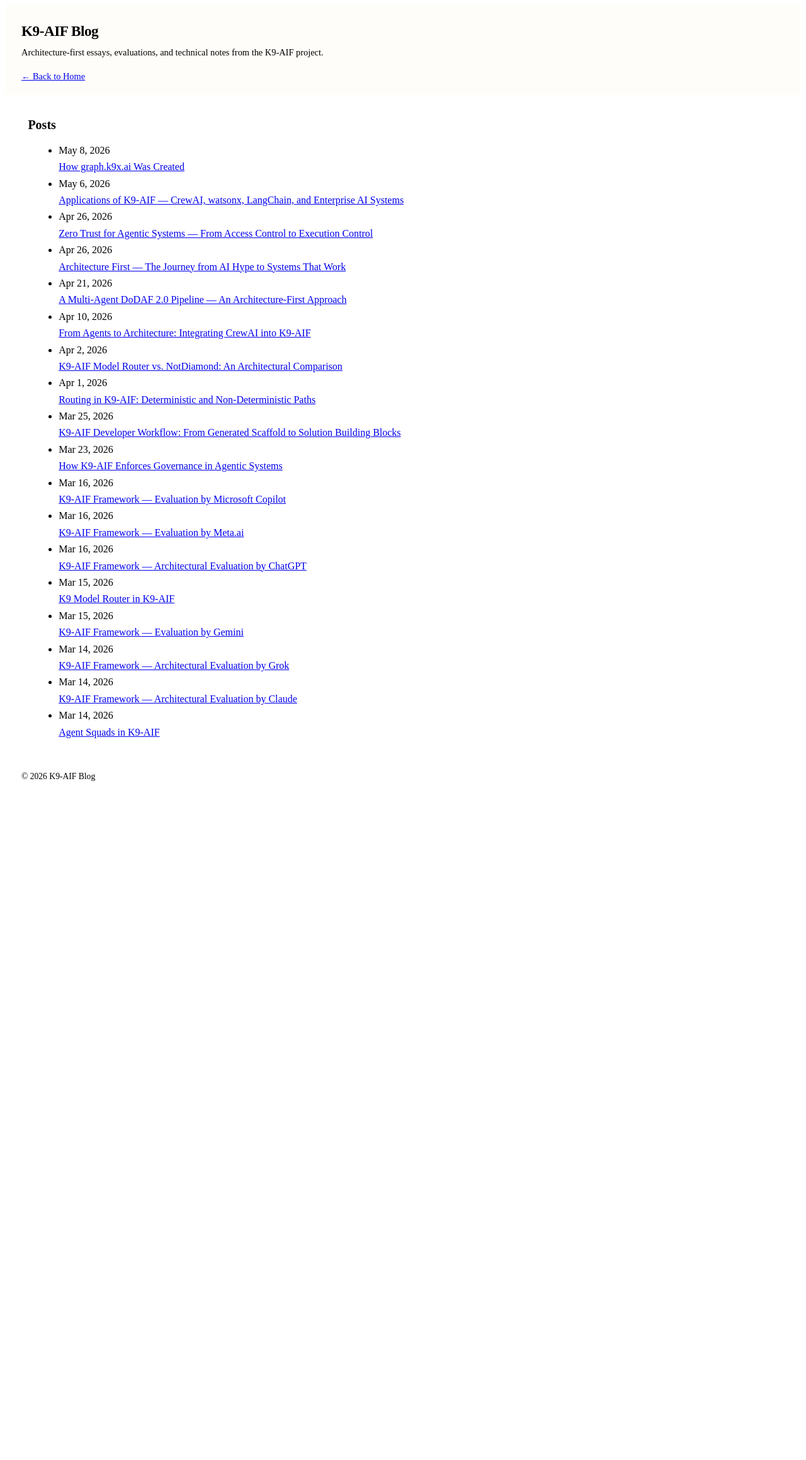
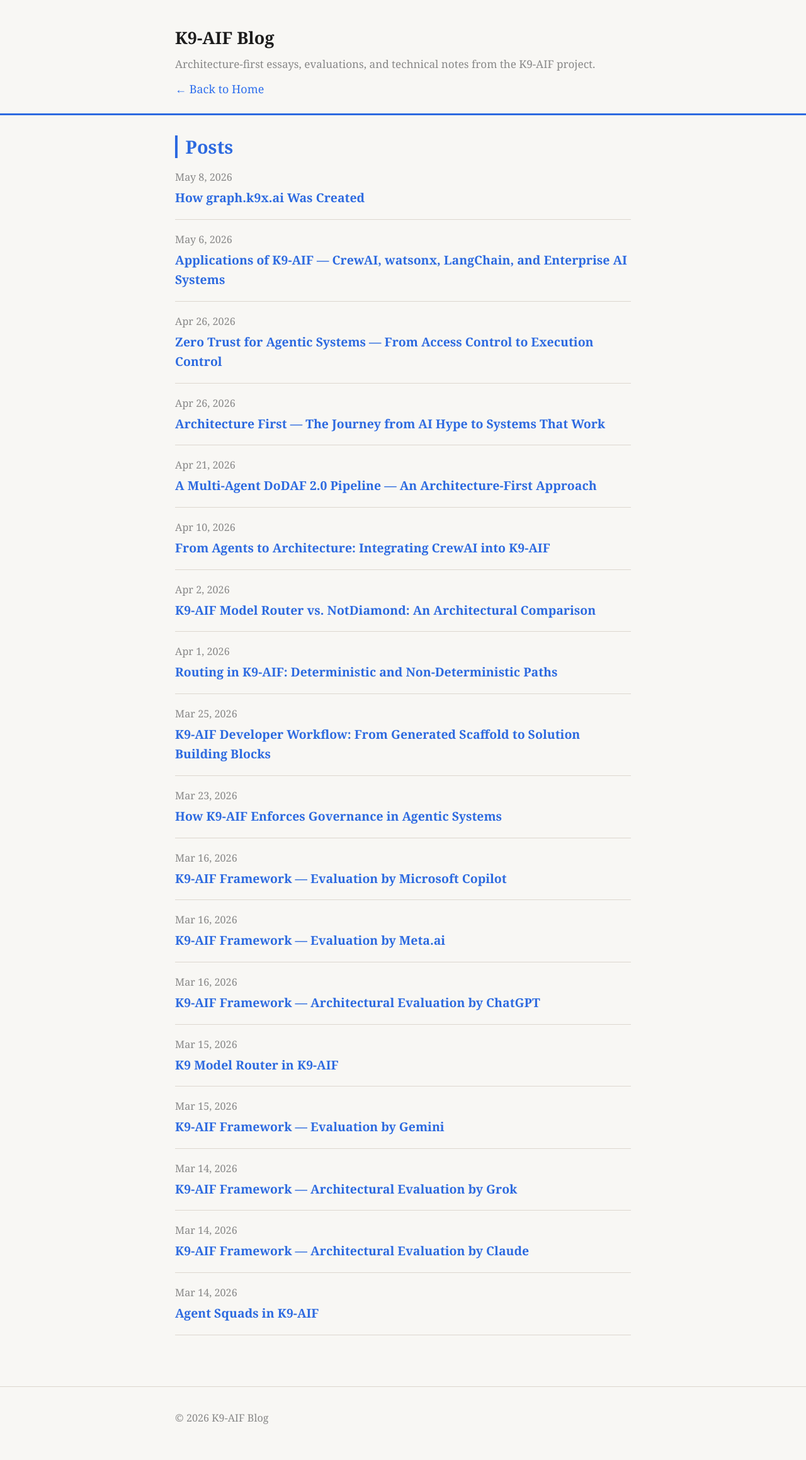
Before and after one commit to k9aif/k9-aif-blogs, a Jekyll site: the page built from index.md, in a window 1280 px wide. Shown: the whole page at 63% size. Built offline with Jekyll 4.4.1, drawn with Linux system fonts in a browser that asks for light colours; before the commit the page ends 1296 px from its top, so only the background shows below that.

Commit message:
Update style.css

```diff
--- a/assets/css/style.css
+++ b/assets/css/style.css
@@ -1,101 +1,197 @@
-html {
-  font-size: 16px;
-  scroll-behavior: smooth;
+/* ── K9-AIF Blog Unified style.css ── */
+
+:root {
+  --bg: #f8f7f4;
+  --text: #1c1c1c;
+  --muted: #888;
+  --border: #ddd7cf;
+  --accent: #2d6ae0;
+  --accent-hover: #1a4fba;
+  --accent-light: #eef3fc;
+  --accent-text: #1a3a6e;
+  --code-bg: #eef3fc;
+  --quote-bg: #eef3fc;
+  --quote-color: #2a4a80;
 }
 
+* { box-sizing: border-box; }
+
+html { font-size: 18px; scroll-behavior: smooth; }
+
 body {
-  line-height: 1.65;
+  margin: 0;
+  padding: 0;
+  background: var(--bg);
+  color: var(--text);
+  font-family: Georgia, "Times New Roman", serif;
+  font-weight: 400;
+  line-height: 1.75;
 }
 
-.container {
-  max-width: 820px;
-  padding: 0 26px;
-}
+.container { max-width: 780px; margin: 0 auto; padding: 0 28px; }
 
-/* Header */
+/* ── Header ── */
 .site-header {
-  padding: 22px 0 16px;
-  border-bottom: 1px solid var(--border);
-  margin-bottom: 26px;
-  background: #fffdf9;
+  padding: 36px 0 22px;
+  border-bottom: 3px solid var(--accent);
+  margin-bottom: 32px;
 }
 
 .site-title {
-  font-size: 1.45rem;
+  display: inline-block;
+  font-size: 1.5rem;
   font-weight: 700;
-  letter-spacing: -0.02em;
+  text-decoration: none;
+  color: var(--text);
+  margin-bottom: 4px;
 }
 
+.site-title:hover { color: var(--accent); }
+
 .site-description {
-  font-size: 0.9rem;
-  margin-top: 4px;
+  margin: 0;
+  color: var(--muted);
+  font-size: 0.95rem;
 }
 
-/* Content */
-h1 {
-  font-size: 1.9rem;
-  line-height: 1.18;
-  margin-top: 0;
-  margin-bottom: 0.75rem;
-  letter-spacing: -0.025em;
+/* ── Content ── */
+.content { padding-bottom: 64px; }
+
+/* ── Headings ── */
+h1 { font-size: 2rem; font-weight: 700; color: var(--text); line-height: 1.2; margin-top: 0; margin-bottom: 0.65rem; }
+h2 { font-size: 1.45rem; font-weight: 700; color: var(--accent); line-height: 1.25; margin-top: 1.8rem; margin-bottom: 0.5rem; padding-left: 0.7rem; border-left: 4px solid var(--accent); }
+h3 { font-size: 1.25rem; font-weight: 600; color: var(--text); line-height: 1.3; margin-top: 1.2rem; margin-bottom: 0.4rem; }
+h4 { font-size: 1.05rem; font-weight: 600; color: var(--text); line-height: 1.3; margin-top: 1rem; margin-bottom: 0.35rem; }
+
+/* Strong / Bold text */
+.content strong, .content b { font-weight: 700; color: var(--text); }
+
+/* ── Paragraphs ── */
+p { margin: 0.8rem 0; line-height: 1.7; }
+
+/* ── Lists ── */
+ul, ol { margin: 0.7rem 0 1rem 1.3rem; padding: 0; }
+li { margin: 0.35rem 0; }
+li::marker { color: var(--accent); }
+
+/* ── Links ── */
+a { color: var(--accent); text-decoration: none; }
+a:hover { color: var(--accent-hover); text-decoration: underline; }
+
+/* ── Blockquotes ── */
+blockquote {
+  margin: 1.2rem 0;
+  padding: 0.6rem 1rem;
+  border-left: 4px solid var(--accent);
+  border-radius: 0 6px 6px 0;
+  background: var(--quote-bg);
+  color: var(--quote-color);
+  font-style: italic;
 }
 
-h2 {
-  font-size: 1.25rem;
-  margin-top: 2rem;
-  margin-bottom: 0.6rem;
-  padding-left: 0.65rem;
-  border-left: 3px solid var(--accent);
+/* ── Horizontal rules ── */
+hr { border: none; border-top: 1px solid var(--border); margin: 2rem 0; }
+
+/* ── Code ── */
+code { background: var(--code-bg); color: var(--accent-text); padding: 0.13rem 0.33rem; border-radius: 4px; font-size: 0.9em; }
+pre {
+  background: var(--code-bg);
+  padding: 1rem;
+  overflow-x: auto;
+  border-radius: 6px;
+  line-height: 1.55;
+  margin: 1rem 0 1.2rem;
+}
+pre code { background: none; color: var(--accent-text); padding: 0; }
+pre:hover { box-shadow: 0 0 6px rgba(0,0,0,0.05); }
+
+/* ── Images ── */
+img { max-width: 100%; height: auto; margin: 1rem 0 1.2rem; border-radius: 6px; }
+
+/* ── Tables ── */
+table {
+  width: 100%;
+  border-collapse: collapse;
+  margin: 1rem 0 1.5rem;
+  font-size: 0.95rem;
+  line-height: 1.5;
+  background: #fff;
+  border: 1px solid var(--border);
+  border-radius: 6px;
+  overflow: hidden;
+}
+th, td { padding: 0.6rem 0.8rem; text-align: left; border-bottom: 1px solid var(--border); }
+th { background: var(--accent-light); color: var(--accent-text); font-weight: 600; }
+tr:last-child td { border-bottom: none; }
+tbody tr:hover { background: #f1f1f1; }
+
+/* ── Post meta ── */
+.post-meta { display: block; color: var(--muted); font-size: 0.9rem; font-family: Georgia, serif; margin-bottom: 0.25rem; }
+
+/* ── Tags / Pills ── */
+.post-tags { margin: 0.6rem 0 1rem; }
+.post-tag {
+  display: inline-block;
+  background: var(--accent-light);
+  color: var(--accent);
+  font-size: 0.75rem;
+  font-family: Georgia, serif;
+  font-weight: 700;
+  padding: 2px 10px;
+  border-radius: 20px;
+  margin-right: 5px;
+  margin-bottom: 4px;
+  text-decoration: none;
+}
+.post-tag:hover { background: var(--accent); color: #fff; text-decoration: none; }
+
+/* ── Post list (index) ── */
+.post-list-heading { margin-top: 1.5rem; }
+.post-list { list-style: none; padding: 0; margin: 1.5rem 0 0; }
+.post-list li { margin-bottom: 1.4rem; padding-bottom: 1rem; border-bottom: 1px solid var(--border); }
+.post-link { font-size: 1.3rem; font-weight: 700; line-height: 1.3; color: var(--accent); }
+.post-link:hover { color: var(--accent-hover); }
+
+/* ── Compact post list ── */
+.compact-post-list { list-style: none; padding: 0; margin: 0; }
+.compact-post-list li { padding: 0 0 0.95rem 0; margin: 0 0 0.95rem 0; border-bottom: 1px solid var(--border); }
+
+.post-date { font-size: 0.9rem; color: var(--muted); margin-bottom: 0.2rem; }
+.post-title-link { font-size: 1.08rem; font-weight: 700; line-height: 1.3; color: var(--accent); text-decoration: none; }
+.post-title-link:hover { color: var(--accent-hover); text-decoration: underline; }
+
+/* ── Home intro ── */
+.home-intro { margin-bottom: 1.5rem; }
+.home-intro p { margin: 0; font-size: 1.02rem; color: var(--text); }
+
+/* ── Post index ── */
+.post-index h2 { margin-top: 0; margin-bottom: 0.9rem; font-size: 1.6rem; }
+
+/* ── Footer ── */
+.site-footer { border-top: 1px solid var(--border); padding: 22px 0 38px; color: var(--muted); font-size: 0.9rem; }
+
+/* ── Responsive ── */
+@media (max-width: 640px) {
+  html { font-size: 17px; }
+  .container { padding: 0 20px; }
+  .site-header { padding-top: 28px; margin-bottom: 24px; }
+  .site-title { font-size: 1.65rem; }
+  h1 { font-size: 1.7rem; }
+  h2 { font-size: 1.28rem; }
+  .post-link { font-size: 1.15rem; }
 }
 
-p {
-  margin: 0.75rem 0;
-  line-height: 1.65;
-}
-
-ul, ol {
-  margin: 0.65rem 0 1rem 1.2rem;
-}
-
-img {
-  display: block;
-  max-width: 100%;
-  height: auto;
-  margin: 1.2rem auto 1.4rem;
-  border-radius: 8px;
-}
-
-/* Nav */
 .blog-nav {
-  margin-top: 8px;
+  margin-top: 10px;
 }
 
 .blog-nav .nav-link {
-  font-size: 0.9rem;
+  margin-right: 16px;
+  text-decoration: none;
+  color: #2f6fed;
   font-weight: 500;
 }
 
-/* Footer */
-.site-footer {
-  border-top: 1px solid var(--border);
-  padding: 18px 0 32px;
-  font-size: 0.85rem;
+.blog-nav .nav-link:hover {
+  text-decoration: underline;
 }
-
-/* Mobile */
-@media (max-width: 640px) {
-  html { font-size: 16px; }
-
-  .container { padding: 0 20px; }
-
-  .site-header {
-    padding: 20px 0 14px;
-    margin-bottom: 22px;
-  }
-
-  .site-title { font-size: 1.35rem; }
-
-  h1 { font-size: 1.6rem; }
-
-  h2 { font-size: 1.15rem; }
-}
```
